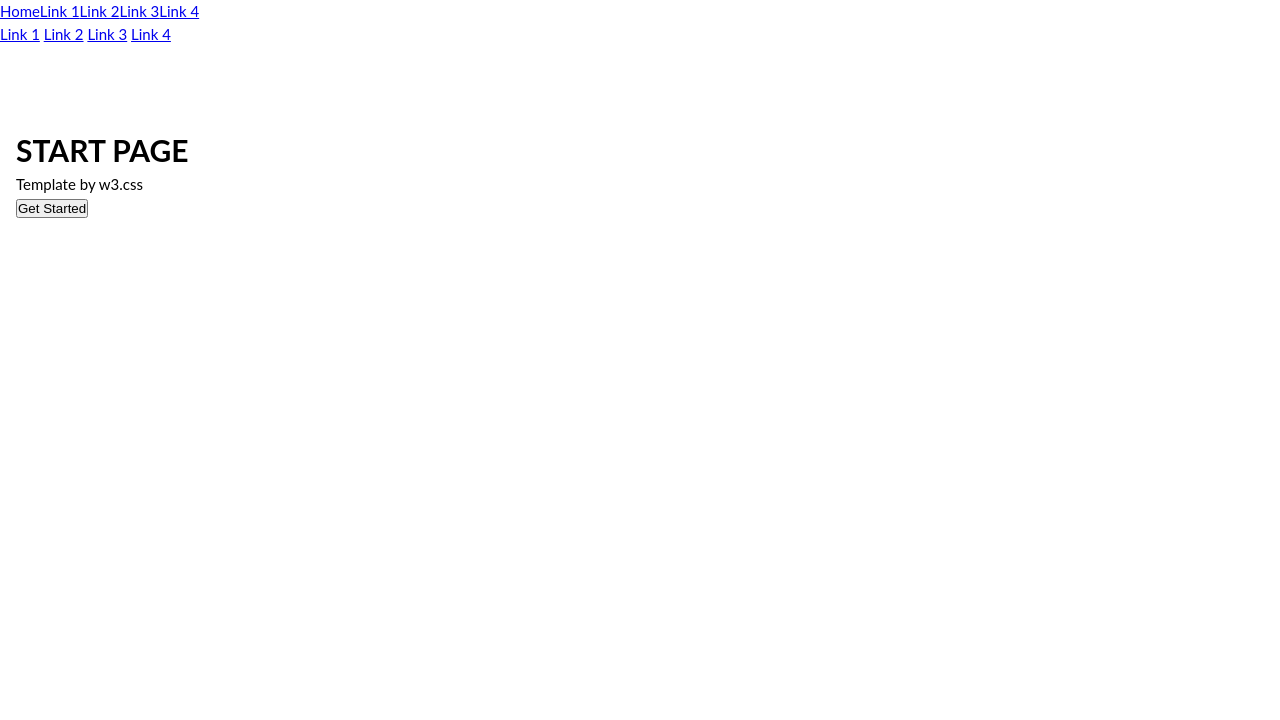
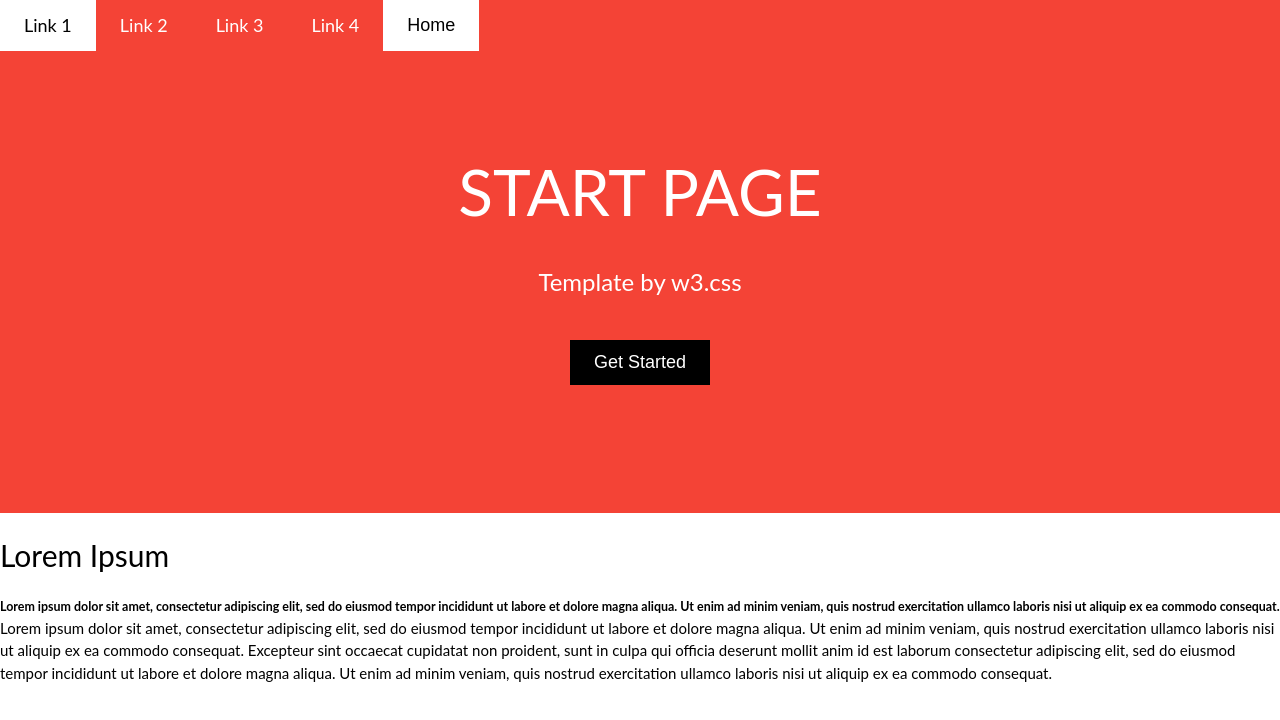
Before and after one commit to raheel-muhammad/template2, a plain HTML site: page index.html in a window 1280 px wide. Drawn offline with Linux system fonts and the light colour scheme.

Commit message:
Do styling

```diff
--- a/index.html
+++ b/index.html
@@ -15,17 +15,17 @@
             <a class="home">
                 <i class="fa fa-bars"></i>
             </a>
-            <a href="https://www.w3schools.com/w3css/tryw3css_templates_start_page.htm#">Home</a>
-            <a href="https://www.w3schools.com/w3css/tryw3css_templates_start_page.htm#">Link 1</a>
-            <a href="https://www.w3schools.com/w3css/tryw3css_templates_start_page.htm#">Link 2</a>
-            <a href="https://www.w3schools.com/w3css/tryw3css_templates_start_page.htm#">Link 3</a>
-            <a href="https://www.w3schools.com/w3css/tryw3css_templates_start_page.htm#">Link 4</a>
+            <a href="#" class="BAR">Home</a>
+            <a href="#" class="bar">Link 1</a>
+            <a href="#" class="bar">Link 2</a>
+            <a href="#" class="bar">Link 3</a>
+            <a href="#" class="bar">Link 4</a>
         </div>
-        <div id="navdemo" class="small screen">
-            <a href="https://www.w3schools.com/w3css/tryw3css_templates_start_page.htm#">Link 1</a>
-            <a href="https://www.w3schools.com/w3css/tryw3css_templates_start_page.htm#">Link 2</a>
-            <a href="https://www.w3schools.com/w3css/tryw3css_templates_start_page.htm#">Link 3</a>
-            <a href="https://www.w3schools.com/w3css/tryw3css_templates_start_page.htm#">Link 4</a>
+        <div id="navdemo" class="small-screen">
+            <a href="#" class="bar1">Link 1</a>
+            <a href="#" class="bar1">Link 2</a>
+            <a href="#" class="bar1">Link 3</a>
+            <a href="#" class="bar1">Link 4</a>
         </div>
     </div>
     <header class="container" style="padding:128px 16px">
@@ -33,6 +33,27 @@
         <p class="template">Template by w3.css</p>
         <button class="button">Get Started</button>
     </header>
+    <div class="botom-container">
+        <div class="bottom-content">
+            <div class="two-third">
+                <h1>Lorem Ipsum</h1>
+                <h5 class="text">Lorem ipsum dolor sit amet, consectetur adipiscing elit, sed do eiusmod tempor
+                    incididunt ut labore et dolore magna aliqua. Ut enim ad minim veniam, quis nostrud exercitation
+                    ullamco laboris nisi ut aliquip ex ea commodo consequat.
+                </h5>
+                <p class="text-grey">Lorem ipsum dolor sit amet, consectetur adipiscing elit, sed do eiusmod tempor
+                    incididunt ut labore et dolore magna aliqua. Ut enim ad minim veniam, quis nostrud exercitation
+                    ullamco laboris nisi ut aliquip ex ea commodo consequat. Excepteur sint
+                    occaecat cupidatat non proident, sunt in culpa qui officia deserunt mollit anim id est laborum
+                    consectetur adipiscing elit, sed do eiusmod tempor incididunt ut labore et dolore magna aliqua. Ut
+                    enim ad minim veniam, quis nostrud exercitation ullamco
+                    laboris nisi ut aliquip ex ea commodo consequat.</p>
+            </div>
+            <div class="icon">
+                <i class="fa fa-anchor"></i>
+            </div>
+        </div>
+    </div>
 </body>
 
 </html>
--- a/style.css
+++ b/style.css
@@ -27,22 +27,136 @@ body {
     clear: both;
 }
 
-.home {
+.BAR {
     white-space: normal;
     width: auto;
     border: none;
     outline: 0;
-    color: #fff;
-    background-color: #f44336;
+    color: #000;
+    background-color: #fff;
     float: right;
     padding: 12px 24px;
     font-size: 18px;
-    vertical-align: middle;
-    display: none;
+    display: block;
     overflow: hidden;
     text-decoration: none;
     text-align: center;
     cursor: pointer;
     font-family: "Montserrat", sans-serif;
+    user-select: none;
+}
 
+.BAR:hover {
+    color: #000;
+    background-color: #ccc;
 }
+
+.fa {
+    display: inline-block;
+    font: normal normal normal 14px/1;
+    font-size: inherit;
+    text-rendering: auto;
+    -webkit-font-smoothing: antialiased;
+}
+
+.bar {
+    white-space: normal;
+    float: left;
+    width: auto;
+    border: none;
+    display: block;
+    outline: 0;
+    padding: 12px 24px;
+    user-select: none;
+    text-align: center;
+    cursor: pointer;
+    overflow: hidden;
+    text-decoration: none;
+    color: #fff;
+    font-size: 18px;
+}
+
+.small-screen {
+    color: #000;
+    background-color: #fff;
+    font-size: 18px;
+    font-family: "Lato", sans-serif;
+    line-height: 1.5;
+}
+
+.bar:hover {
+    color: #000;
+    background-color: #fff;
+}
+
+.bar1 {
+    width: 100%;
+    display: none;
+    text-align: left;
+    border: none;
+    white-space: normal;
+    float: none;
+    outline: 0;
+    padding: 12px 24px;
+    user-select: none;
+    overflow: hidden;
+    text-decoration: none;
+    color: inherit;
+    background-color: inherit;
+    cursor: pointer;
+    font-family: "Lato", sans-serif;
+}
+
+.container {
+    color: #fff;
+    background-color: #f44336;
+    text-align: center;
+    display: block;
+}
+
+.start-page {
+    margin: 16px !important;
+    font-size: 64px !important;
+}
+
+h1 {
+    font-weight: 400;
+    display: block;
+    margin-block-start: 0.67em;
+    margin-block-end: 0.67em;
+    margin-inline-start: 0px;
+    margin-inline-end: 0px;
+}
+
+.template {
+    font-size: 24px;
+    display: block;
+    margin-block-start: 1em;
+    margin-block-end: 1em;
+    margin-inline-start: 0px;
+    margin-inline-end: 0px;
+}
+
+.button {
+    color: #fff;
+    background-color: #000;
+    margin-top: 16px;
+    font-size: 18px;
+    padding: 12px 24px;
+    border: none;
+    display: inline-block;
+    vertical-align: middle;
+    overflow: hidden;
+    text-decoration: none;
+    text-align: center;
+    cursor: pointer;
+    white-space: nowrap;
+    user-select: none;
+    writing-mode: horizontal-tb !important;
+    font-family: "Montserrat", sans-serif;
+}
+
+.button:hover {
+    color: #000;
+    background-color: #ccc;
+}
```
